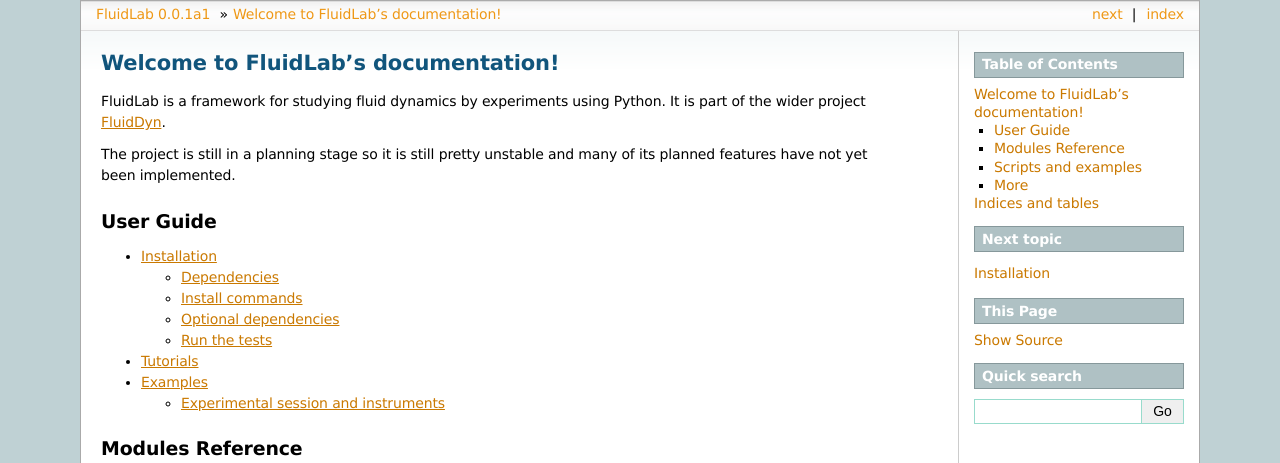
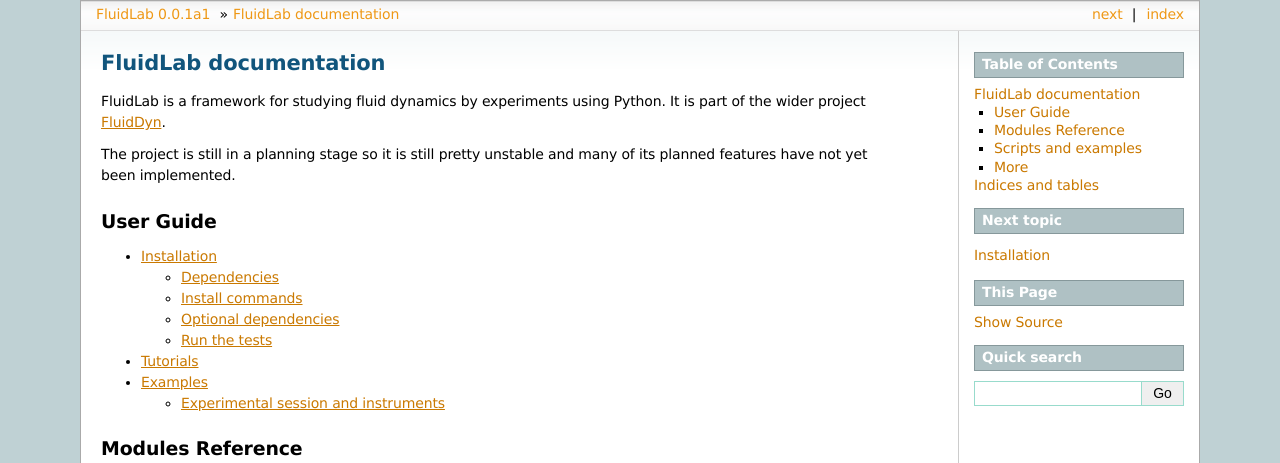
Before and after one commit to fluiddyn/fluidlab, a Sphinx documentation site: the page built from doc/index.rst, in a window 1280 px wide, cut to the strip 0-463 px from the top of the page. Built offline with Sphinx 7.4.7, drawn with Linux system fonts in a browser that asks for light colours; pages that are not in the unit, such as notebooks, are missing from menus; some of the changed text lies outside the part shown.

```diff
--- a/doc/index.rst
+++ b/doc/index.rst
@@ -1,8 +1,8 @@
 .. FluidLab documentation master file, created by
    sphinx-quickstart on Sun Mar  2 12:15:31 2014.
 
-Welcome to FluidLab's documentation!
-====================================
+FluidLab documentation
+======================
 
 FluidLab is a framework for studying fluid dynamics by experiments
 using Python.  It is part of the wider project `FluidDyn
```
Also changed, not shown: doc/For_pypi_redirect/index.html (added, +14 -0 lines), 1 other file.
